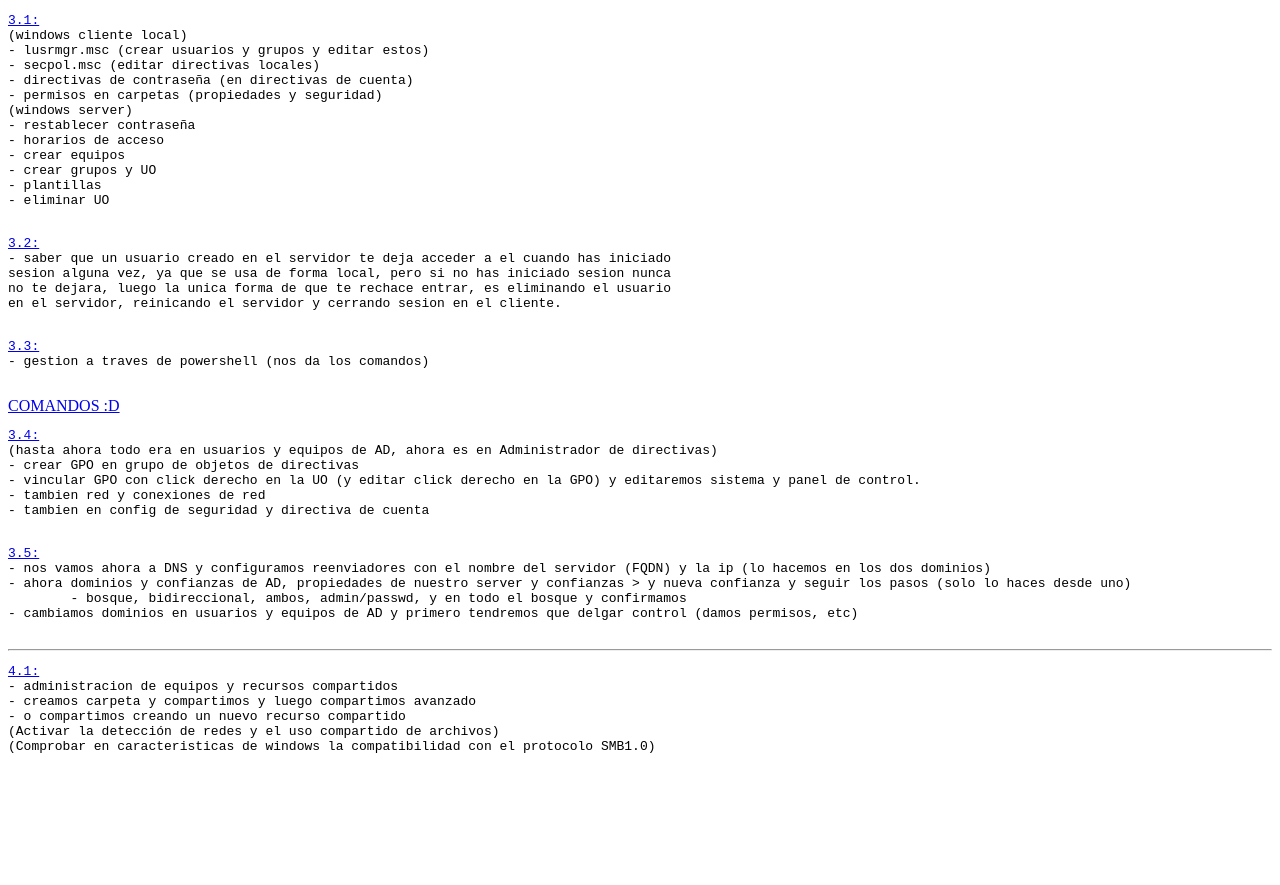
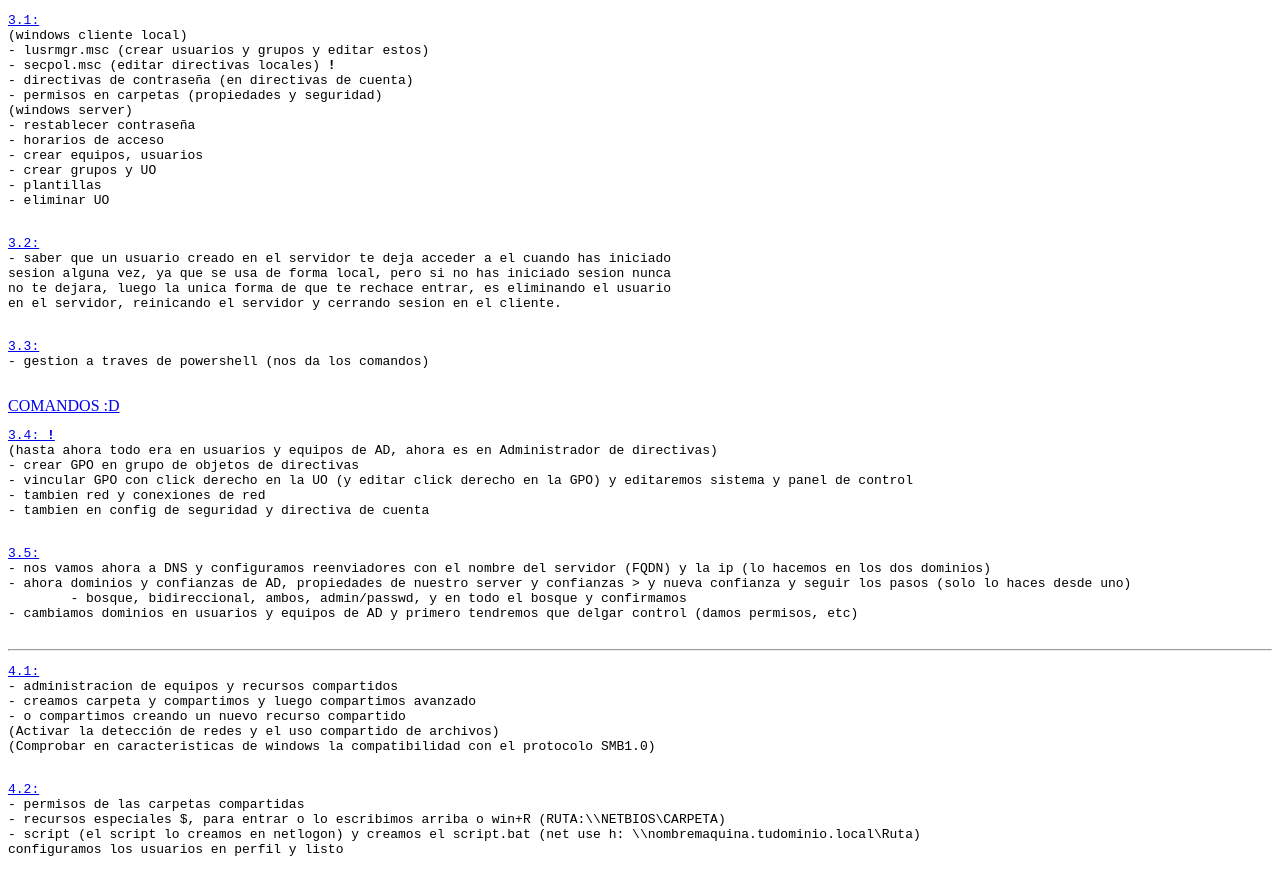
Before and after one commit to RikoSplash/SOR, a plain HTML site: page index.html in a window 1280 px wide. Before the commit the page ends 800 px from the top, so only its background shows below. Drawn offline with Linux system fonts and the light colour scheme.

Commit message:
Add files via upload

```diff
--- a/index.html
+++ b/index.html
@@ -11,13 +11,13 @@
 <a href="3.1 Usuarios y Grupos.pdf">3.1:</a>
 (windows cliente local)
 - lusrmgr.msc (crear usuarios y grupos y editar estos)
-- secpol.msc (editar directivas locales)
+- secpol.msc (editar directivas locales) <b>!</b>
 - directivas de contraseña (en directivas de cuenta)
 - permisos en carpetas (propiedades y seguridad)
 (windows server)
 - restablecer contraseña
 - horarios de acceso
-- crear equipos
+- crear equipos, usuarios
 - crear grupos y UO
 - plantillas
 - eliminar UO
@@ -35,10 +35,10 @@ en el servidor, reinicando el servidor y cerrando sesion en el cliente.
     </pre>
     <a href="comandos.html">COMANDOS :D</a>
     <pre>
-<a href="3.4 Directivas de Grupo.pdf">3.4:</a>
+<a href="3.4 Directivas de Grupo.pdf">3.4: <b>!</b></a>
 (hasta ahora todo era en usuarios y equipos de AD, ahora es en Administrador de directivas)
 - crear GPO en grupo de objetos de directivas
-- vincular GPO con click derecho en la UO (y editar click derecho en la GPO) y editaremos sistema y panel de control.
+- vincular GPO con click derecho en la UO (y editar click derecho en la GPO) y editaremos sistema y panel de control
 - tambien red y conexiones de red
 - tambien en config de seguridad y directiva de cuenta
     </pre>
@@ -58,5 +58,12 @@ en el servidor, reinicando el servidor y cerrando sesion en el cliente.
 (Activar la detección de redes y el uso compartido de archivos)
 (Comprobar en caracteristicas de windows la compatibilidad con el protocolo SMB1.0)
     </pre>
+    <pre>
+<a href="4.2 DIRECTORIOS COMPARTIDOS II.pdf">4.2:</a>
+- permisos de las carpetas compartidas
+- recursos especiales $, para entrar o lo escribimos arriba o win+R (RUTA:\\NETBIOS\CARPETA)
+- script (el script lo creamos en netlogon) y creamos el script.bat (net use h: \\nombremaquina.tudominio.local\Ruta)
+configuramos los usuarios en perfil y listo
+    </pre>
 </body>
 </html>
```
